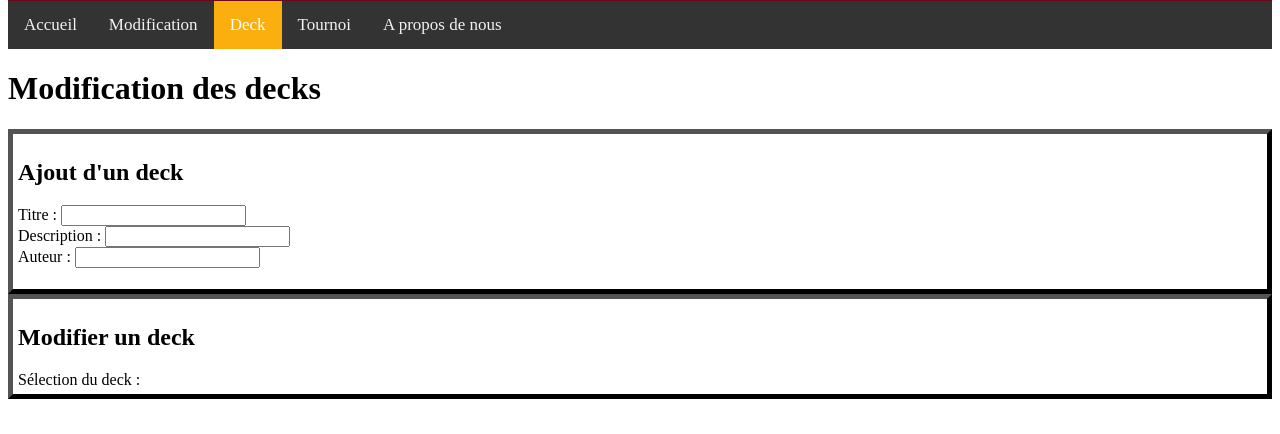
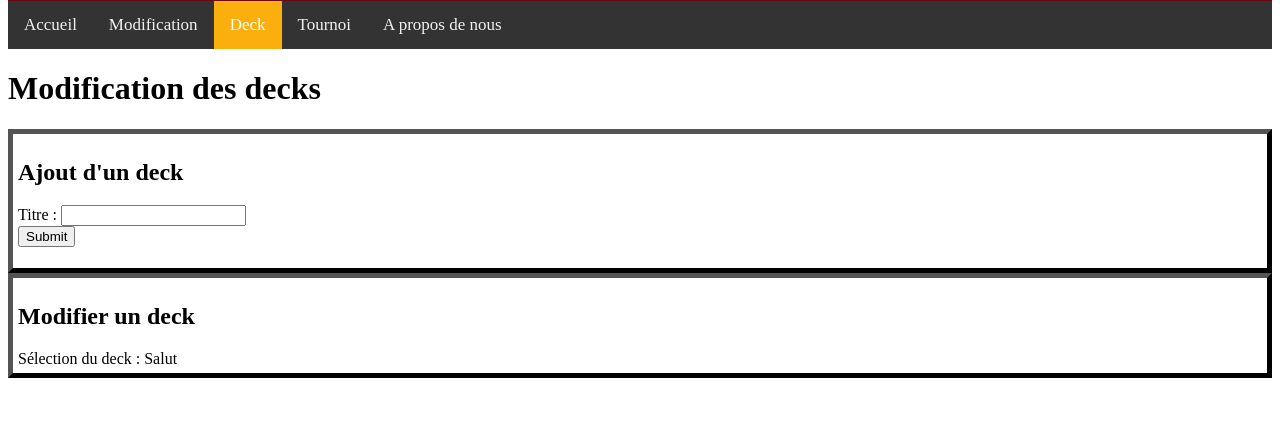
Before and after one commit to LaurentGENTY/Carteirb, a PHP site: page /Deck.php in a window 1280 px wide. Shown: the part 366-800 px from the top of the page. Run offline with PHP 8.4, Linux system fonts and the light colour scheme.

Commit message:
To fix conflicts

```diff
--- a/pas_touche/Deck.php
+++ b/pas_touche/Deck.php
@@ -15,19 +15,16 @@ include "Header.php";
     <div class="add">
         <h2> Ajout d'un deck </h2>
         <p>
-            <form action="#" method="post">
+            <form action="creer_Deck.php" method="post">
                 Titre :
-                <input type="text" name="Titre"/> <br/>
-                Description :
-                <input type="text" name="Description"/> <br/>
-                Auteur :
-                <input type="text" name="Auteur"/> <br/>
+                <input type="text" name="title"/> <br/>
+                <input type="submit" name="submit"/>
             </form>
         </p>
     </div>
     <div class="add">
         <h2> Modifier un deck </h2>
-        Sélection du deck :
+        Sélection du deck : Salut
         <!-- <?php
 
         ?> -->
```
